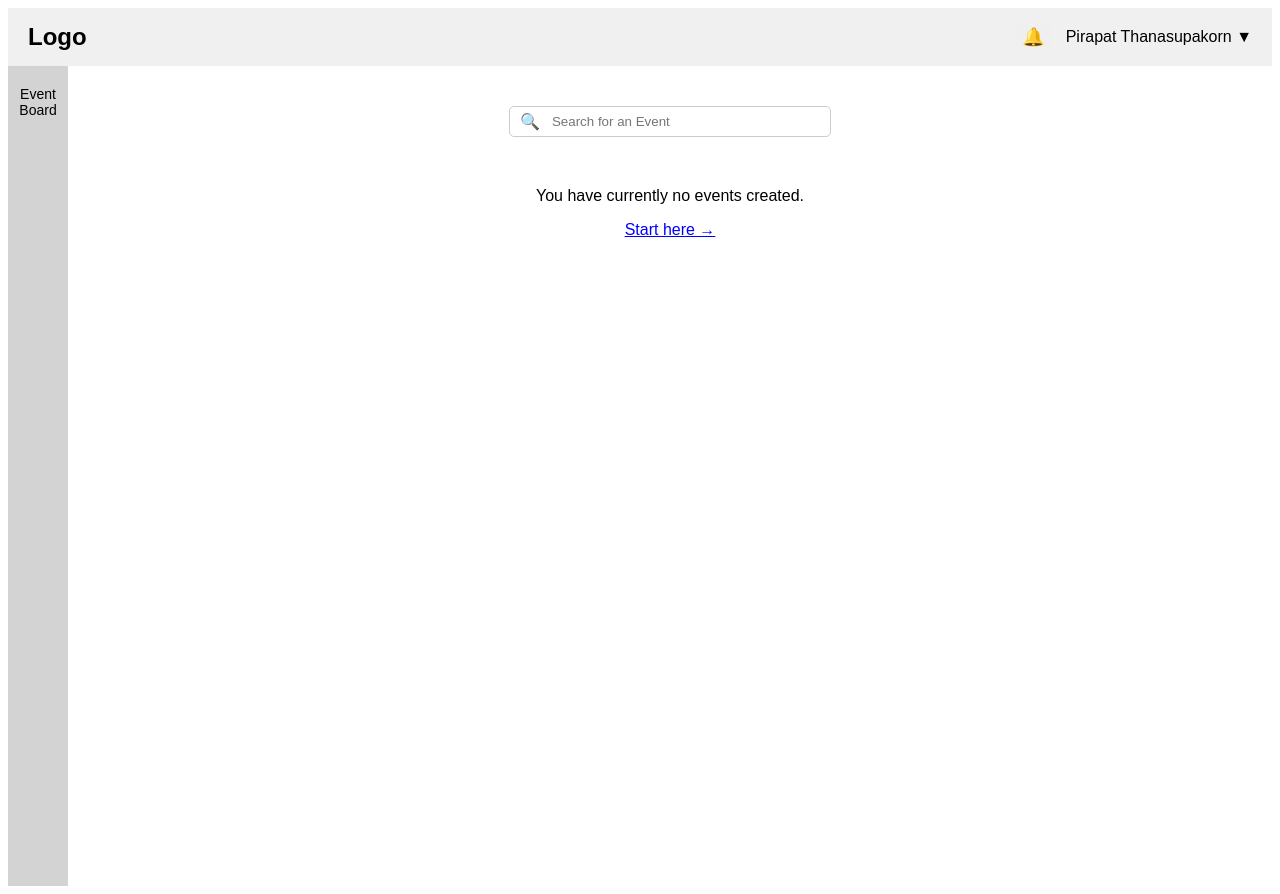
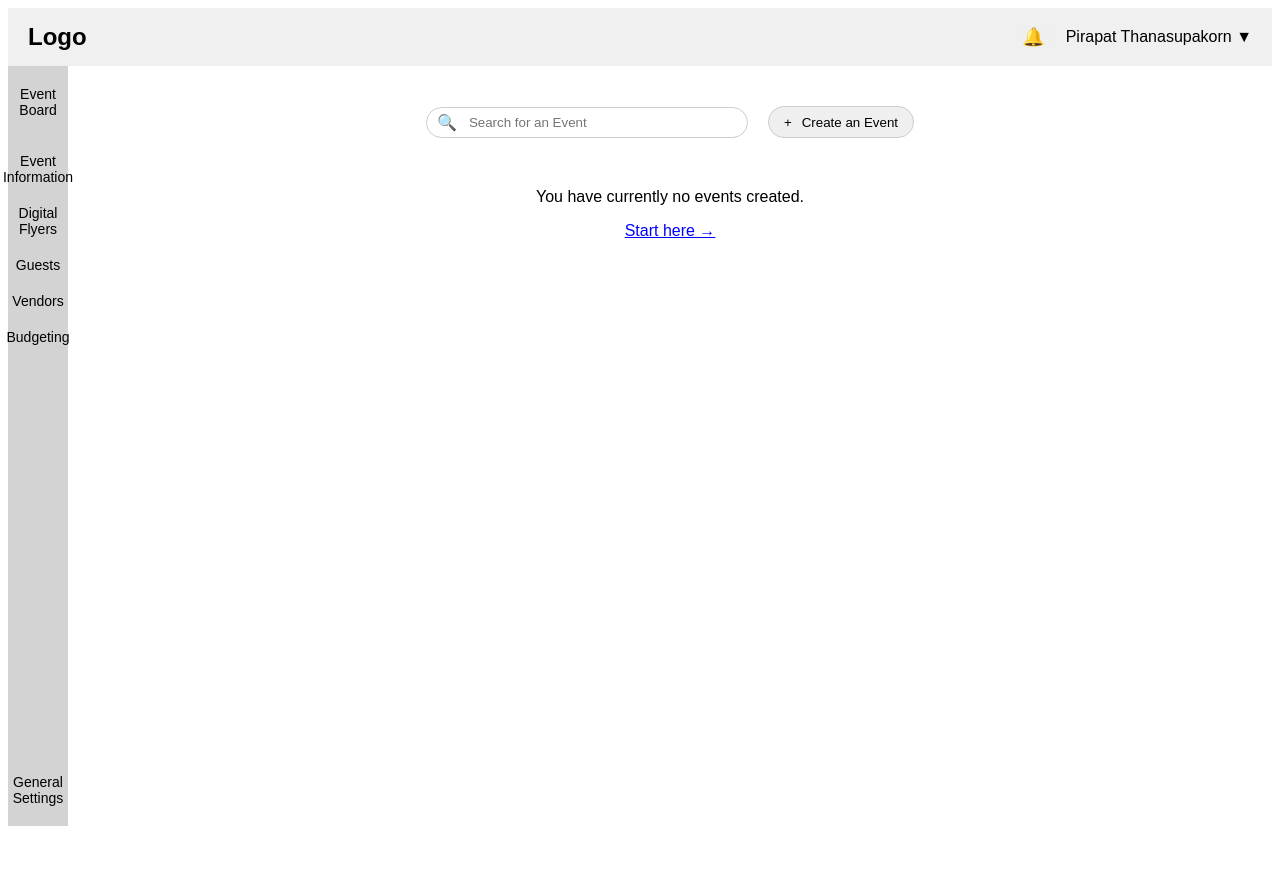
Before and after one commit to amjadkouayed/Eventara-frontend, a React (Vite) app: page / in a window 1280 px wide. After the commit the page ends 834 px from the top, so only its background shows below. Built offline with nearby package versions, Linux system fonts and the light colour scheme.

Commit message:
First Page without Events done

```diff
--- a/src/App.jsx
+++ b/src/App.jsx
@@ -2,29 +2,23 @@
 import React from "react";
 
 // Import all components
-import Navbar from "./components/Navbar";
+import Navbar from "./components/NavBar";
 import Sidebar from "./components/SideBar";
-import SearchBar from "./components/SearchBar";
+import SearchAndCreateNewEvent from "./components/SearchAndCreateNewEvent";
 import MainContent from "./components/MainContent";
 
 // Main App component
 const App = () => {
   return (
     <div style={styles.app}>
-      {/* Navbar at the top */}
       <Navbar />
 
-      {/* Body layout */}
       <div style={styles.body}>
-        {/* Sidebar on the left */}
         <Sidebar />
 
-        {/* Main content in the center */}
         <div style={styles.main}>
-          {/* Search bar */}
-          <SearchBar />
+          <SearchAndCreateNewEvent />
 
-          {/* Main text content */}
           <MainContent />
         </div>
       </div>
--- a/src/components/Navbar.css
+++ b/src/components/Navbar.css
@@ -9,6 +9,7 @@
 .logo {
   font-size: 24px;
   font-weight: bold;
+  cursor: pointer;
 }
 
 .right-section {
--- a/src/components/Navbar.jsx
+++ b/src/components/Navbar.jsx
@@ -1,6 +1,7 @@
 import React from "react";
-import "./Navbar.css"; // Import the CSS file
+import "./NavBar.css"; // Import the CSS file
 
+// Declaring Navbar and assign to a function
 const Navbar = () => {
     return (
         <div className="navbar">
--- /dev/null
+++ b/src/components/SearchAndCreateNewEvent.css
@@ -0,0 +1,42 @@
+.SearchBar-CreateEventButton{
+  display: flex;
+  align-items: center;      /* center the container vertically */
+  justify-content: center;  /* center the container horizontally*/
+  margin: 20px auto;        /* center the container on the page */
+  gap: 20px;
+}
+
+.search-bar {
+    display: flex;
+    align-items: center;
+    width: 300px;
+    border: 1px solid #ccc;
+    border-radius: 25px;
+    padding: 5px 10px;
+  }
+
+  .search-icon {
+    margin-right: 10px;
+  }
+
+  .search-input {
+    border: none;
+    outline: none;
+    width: 100%;
+  }
+
+  .create-event-button{
+    display: flex;
+    align-items: center;
+    border: 1px solid #ccc;
+    border-radius: 25px;
+    height: 30px;
+    padding: 15px 15px;
+    gap: 10px;
+    cursor: pointer;
+    transition: background-color 0.3s ease;
+  }
+
+  .create-event-button:hover{
+    background-color: #28a745;
+  }
--- /dev/null
+++ b/src/components/SearchAndCreateNewEvent.jsx
@@ -0,0 +1,25 @@
+import React from "react";
+import "./SearchAndCreateNewEvent.css"; // Import the CSS file
+
+const SearchAndCreateNewEvent = () => {
+  return (<>
+    <div className="SearchBar-CreateEventButton">
+      {/* Search Bar */}
+      <div className="search-bar">
+        <span className="search-icon">🔍</span>
+        <input
+          type="text"
+          placeholder="Search for an Event"
+          className="search-input"
+        />
+      </div>
+
+      <button className="create-event-button">
+        <span className="create-event-icon">+</span>
+        <span className="create-event-text">Create an Event</span>
+      </button>
+    </div>
+  </>);
+};
+
+export default SearchAndCreateNewEvent;
--- a/src/components/SearchBar.css
+++ /dev/null
@@ -1,19 +0,0 @@
-.search-bar {
-    display: flex;
-    align-items: center;
-    width: 300px;
-    margin: 20px auto;
-    border: 1px solid #ccc;
-    border-radius: 5px;
-    padding: 5px 10px;
-  }
-
-  .search-icon {
-    margin-right: 10px;
-  }
-
-  .search-input {
-    border: none;
-    outline: none;
-    width: 100%;
-  }
--- a/src/components/SearchBar.jsx
+++ /dev/null
@@ -1,17 +0,0 @@
-import React from "react";
-import "./SearchBar.css"; // Import the CSS file
-
-const SearchBar = () => {
-  return (
-    <div className="search-bar">
-      <span className="search-icon">🔍</span>
-      <input
-        type="text"
-        placeholder="Search for an Event"
-        className="search-input"
-      />
-    </div>
-  );
-};
-
-export default SearchBar;
--- a/src/components/SideBar.css
+++ b/src/components/SideBar.css
@@ -1,15 +1,21 @@
 .sidebar {
     width: 60px;
     background-color: #d3d3d3;
-    height: 100vh;
+    height: 90vh;
     display: flex;
     flex-direction: column;
     align-items: center;
-    padding-top: 20px;
+    padding: 20px 0px;
+    font-size: 14px;
+    text-align: center;
+    cursor:pointer;
+    gap: 20px;
   }
 
-  .menu-item {
-    font-size: 14px;
-    text-align: center;
-    cursor: pointer;
+  .event-board{
+    padding-bottom: 15px;
   }
+
+  .general-settings{
+    margin-top: auto ; /* auto push element to bottom*/
+  }
--- a/src/components/SideBar.jsx
+++ b/src/components/SideBar.jsx
@@ -2,10 +2,17 @@ import React from "react";
 import "./Sidebar.css"; // Import the CSS file
 
 const Sidebar = () => {
-  return (
-    <div className="sidebar">
-      <div className="menu-item">Event Board</div>
-    </div>
+    return (
+
+        <div className="sidebar">
+            <div className="event-board">Event Board</div>
+            <div className="event-information">Event Information</div>
+            <div className="digital-flyers">Digital Flyers</div>
+            <div className="guests">Guests</div>
+            <div className="vendors">Vendors</div>
+            <div className="budgeting">Budgeting</div>
+            <div className="general-settings">General Settings</div>
+        </div>
   );
 };
 
```
